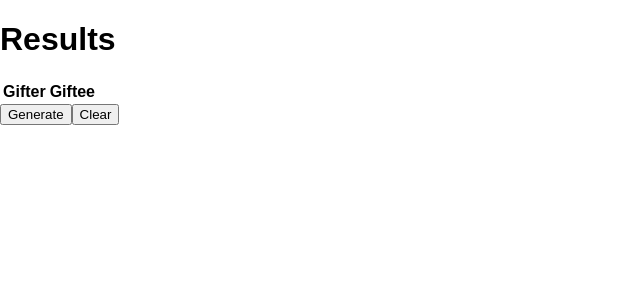
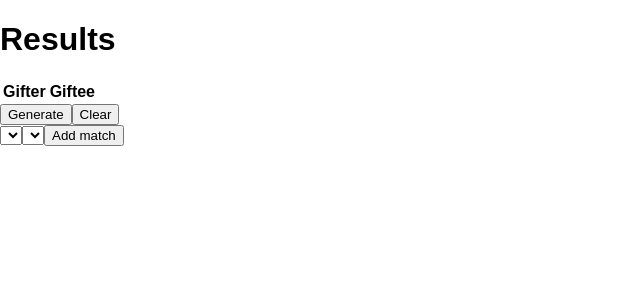
Before and after one commit to tmacdonald/secret-santa, a React (Create React App) app in the folder react-version/: page /results in a window 1280 px wide. Shown: the top 300 px of the page, without its empty margins (0-640 px from the left). Built offline with nearby package versions, Linux system fonts and the light colour scheme.

Commit message:
Whitelisting (or reserved) matches

```diff
--- a/react-version/src/components/Results.js
+++ b/react-version/src/components/Results.js
@@ -3,16 +3,21 @@ import { connect } from 'react-redux'
 import { values, entries } from '../lib/utils'
 import generate from '../lib/elf'
 import MatchTable from './MatchTable'
+import MatchForm from './MatchForm'
 import { addResult, generateResults, clearResults } from '../reducers'
 
 class Results extends Component {
   generate = () => {
-    const { participants, groups, generateResults } = this.props
-    generateResults(participants, groups)
+    const { participants, groups, results, generateResults } = this.props
+    generateResults(participants, groups, results)
+  }
+
+  addResult = (result) => {
+    this.props.addResult({ key: result.participant1, value: result.participant2 })
   }
 
   render() {
-    const { participants, matches, clearResults } = this.props
+    const { participants, participantList, matches, clearResults } = this.props
 
     return (
       <div>
@@ -22,6 +27,8 @@ class Results extends Component {
         }
         <button onClick={this.generate}>Generate</button>
         <button onClick={clearResults}>Clear</button>
+
+        <MatchForm participants={participantList} onAddMatch={this.addResult} />
       </div>
     )
   }
@@ -32,7 +39,9 @@ function mapStateToProps(state) {
 
   return {
     participants,
+    participantList: values(participants),
     groups,
+    results,
     matches: entries(results).map(r => ({ gifter: r.key, giftee: r.value }))
   }
 }
@@ -41,7 +50,7 @@ function mapDispatchToProps(dispatch) {
   return {
     addResult: (result) => dispatch(addResult(result)),
     clearResults: () => dispatch(clearResults()),
-    generateResults: (participants, groups) => dispatch(generateResults(participants, groups))
+    generateResults: (participants, groups, results) => dispatch(generateResults(participants, groups, results))
   }
 }
 
--- a/react-version/src/lib/elf.js
+++ b/react-version/src/lib/elf.js
@@ -7,7 +7,11 @@
  * @param {Array} used              A list of candidates that have already been picked
  * @return {Array}                  A list of valid candidates
  */
-function getCandidates(list, actor, blacklist, used) {
+function getCandidates(list, actor, blacklist, whitelist, used) {
+    if (whitelist[actor]) {
+        return [whitelist[actor]]
+    }
+
     return list
         .filter(potential => {
             return potential !== actor
@@ -19,9 +23,9 @@ function getCandidates(list, actor, blacklist, used) {
         .sort(() => Math.random() < 0.5)
 }
 
-function generateRecursive(list, i, blacklist, used) {
+function generateRecursive(list, i, blacklist, whitelist, used) {
     const actor = list[i]
-    const candidates = getCandidates(list, actor, blacklist, used)
+    const candidates = getCandidates(list, actor, blacklist, whitelist, used)
 
     if (candidates) {
         for (let j = 0; j < candidates.length; j = j + 1) {
@@ -31,7 +35,7 @@ function generateRecursive(list, i, blacklist, used) {
                     [actor]: candidate
                 }
             } else {
-                const recursiveCall = generateRecursive(list, i + 1, blacklist, used.concat(candidate))
+                const recursiveCall = generateRecursive(list, i + 1, blacklist, whitelist, used.concat(candidate))
                 if (recursiveCall) {
                     return { [actor]: candidate, ...recursiveCall }
                 }
@@ -49,6 +53,6 @@ function generateRecursive(list, i, blacklist, used) {
  * @param {Map} blacklist   A map of which actors are invalid for a given actor
  * @param {Map} whitelist   A map of actor -> actor that should always be matched
  */
-export default function generate(list, blacklist, whitelist) {
-    return generateRecursive(list, 0, blacklist || {}, [])
+export default function generate(list, blacklist = {}, whitelist = {}) {
+    return generateRecursive(list, 0, blacklist, whitelist, [])
 }
--- a/react-version/src/reducers/index.js
+++ b/react-version/src/reducers/index.js
@@ -106,13 +106,13 @@ export function clearResults() {
     }
 }
 
-function generateResults(participants, groups) {
+function generateResults(participants, groups, whitelist) {
     const participantList = values(participants)
 
     const ids = participantList.map(p => p.id)
     const blacklist = createBlacklist(groups)
 
-    const results = generate(ids, blacklist)
+    const results = generate(ids, blacklist, whitelist)
 
     return {
         type: RESULTS_UPDATED,
```
